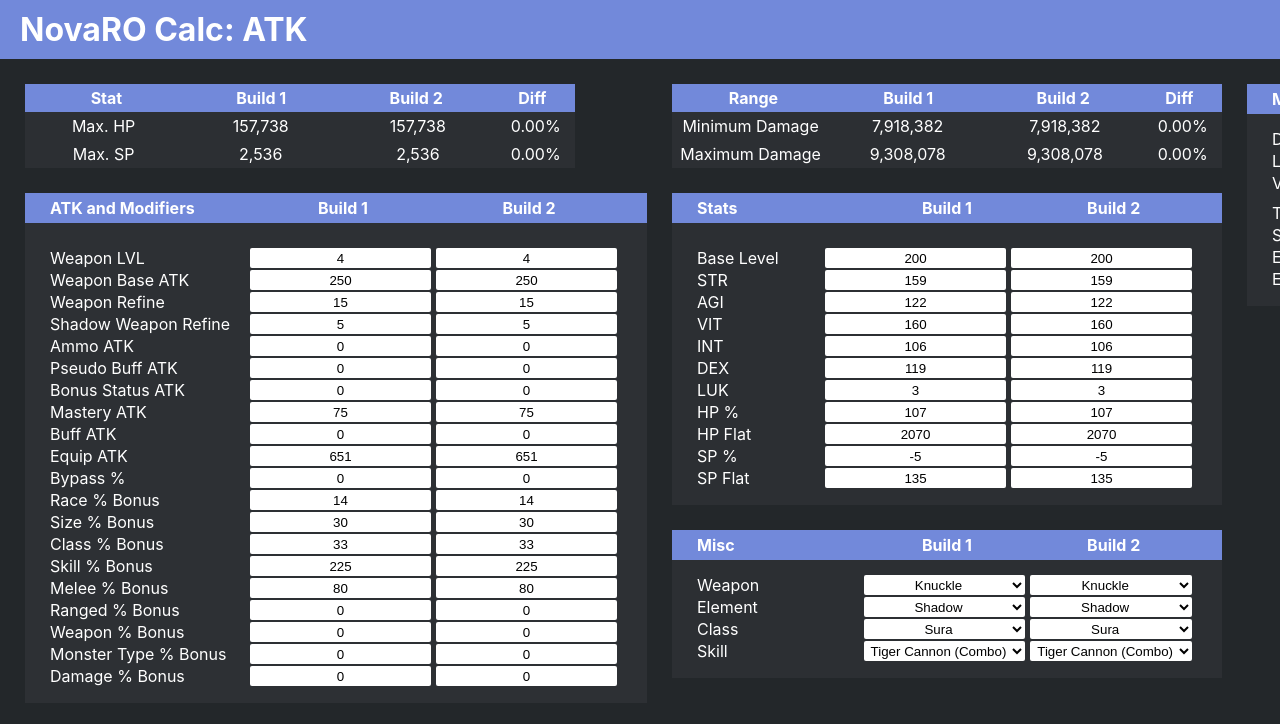
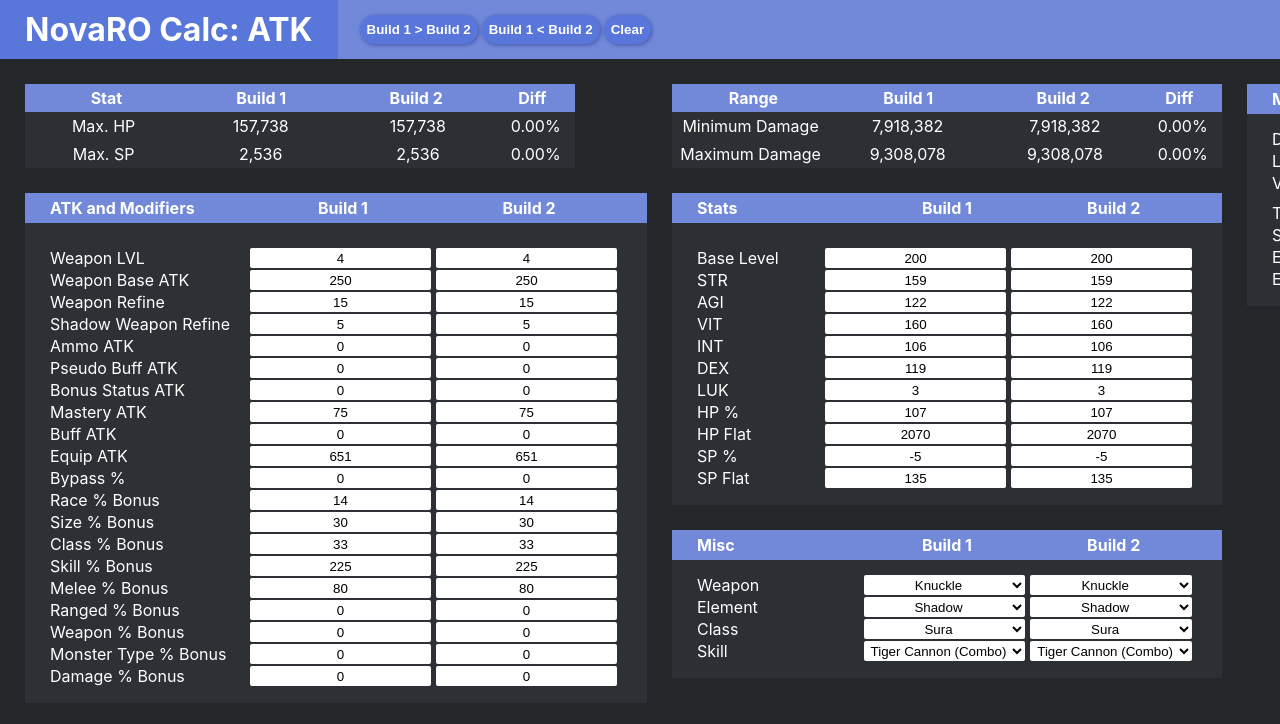
Before and after one commit to jadsonluan/novaro-calc, a React (Create React App) app: page / in a window 1280 px wide. Shown: the top 724 px of the page. Built offline with nearby package versions, Linux system fonts and the light colour scheme.

Commit message:
Add copy and reset buttons

```diff
--- a/src/App.css
+++ b/src/App.css
@@ -9,5 +9,37 @@
 .header {
   margin: auto;
   background-color: #7289da;
-  padding: 10px 20px;
+  display: flex;
+  font-size: 16px;
+  vertical-align: center;
 }
+
+.header h1 {
+  padding: 10px 25px;
+  background-color: #5976db;
+}
+
+.actions {
+  display: flex;
+  justify-content: center;
+  align-items: center;
+  /* border: 1px solid red; */
+  margin-left: 20px;
+}
+
+.actions button {
+  border: none;
+  outline: none;
+  padding: 7px;
+  margin: 2px;
+  border-radius: 25px;
+  background-color: #5976db;
+  box-shadow: 1px 1px 4px #4257a2;
+  cursor: pointer;
+  color: white;
+  font-weight: bold;
+}
+
+.actions button:hover {
+  background-color: #99aab5;
+}
--- a/src/App.tsx
+++ b/src/App.tsx
@@ -1,20 +1,48 @@
 import "./App.css";
 import MainPage from "./components/MainPage";
-import { character, emptyMonster } from "./data/input";
-import { BuildProvider } from "./hooks/useBuild";
+import { Character, emptyCharacter, emptyMonster, Monster } from "./data/input";
+import { Build, useBuild } from "./hooks/useBuild";
+
+interface BuildInfo {
+  character: Character;
+  monster: Monster;
+}
+
+const INITIAL_BUILD: BuildInfo = {
+  character: emptyCharacter,
+  monster: emptyMonster,
+};
+
+const copy = (from: Omit<Build, "setCharacter" | "setMonster">, to: Build) => {
+  to.setCharacter({ ...from.character });
+  to.setMonster({ ...from.monster });
+};
 
 function App() {
+  const { build1, build2 } = useBuild();
+
   return (
     <div className="app">
       <header className="header">
         <h1>NovaRO Calc: ATK</h1>
+        <div className="actions">
+          <button onClick={() => copy(build1, build2)}>
+            Build 1 {">"} Build 2
+          </button>
+          <button onClick={() => copy(build2, build1)}>
+            Build 1 {"<"} Build 2
+          </button>
+          <button
+            onClick={() => {
+              copy(INITIAL_BUILD, build1);
+              copy(INITIAL_BUILD, build2);
+            }}
+          >
+            Clear
+          </button>
+        </div>
       </header>
-      <BuildProvider
-        initialBuild1={{ character, monster: emptyMonster }}
-        initialBuild2={{ character, monster: emptyMonster }}
-      >
-        <MainPage />
-      </BuildProvider>
+      <MainPage />
     </div>
   );
 }
--- a/src/components/BuildInput/index.tsx
+++ b/src/components/BuildInput/index.tsx
@@ -29,6 +29,7 @@
   return (
     <input
       type="text"
+      key={getValue(obj)}
       defaultValue={getValue(obj)}
       onBlur={(event) => {
         let parsedValue;
--- a/src/index.tsx
+++ b/src/index.tsx
@@ -3,12 +3,20 @@
 import './index.css';
 import App from './App';
 import reportWebVitals from './reportWebVitals';
+import { character, emptyMonster } from "./data/input";
+import { BuildProvider } from "./hooks/useBuild";
+
 
 ReactDOM.render(
   <React.StrictMode>
-    <App />
+    <BuildProvider
+      initialBuild1={{ character, monster: emptyMonster }}
+      initialBuild2={{ character, monster: emptyMonster }}
+    >
+      <App />
+    </BuildProvider>
   </React.StrictMode>,
-  document.getElementById('root')
+  document.getElementById("root")
 );
 
 // If you want to start measuring performance in your app, pass a function
```
